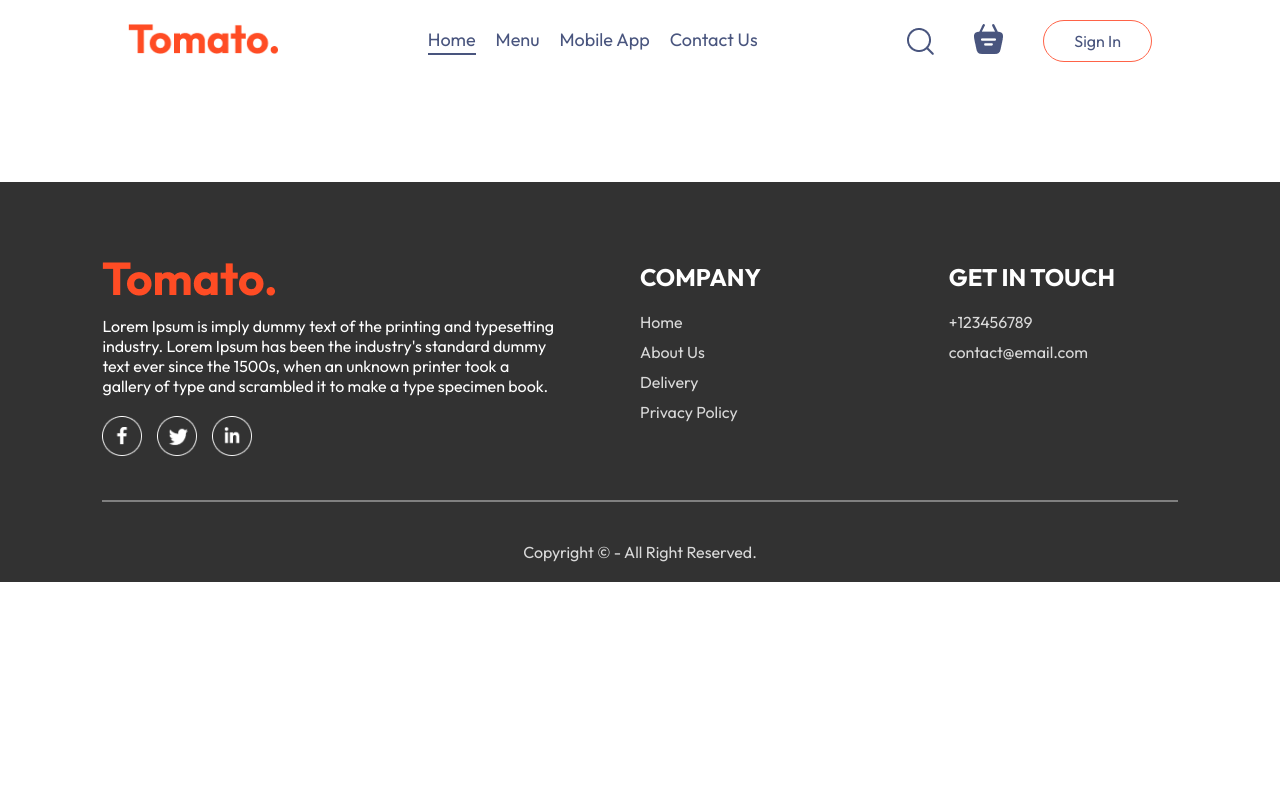
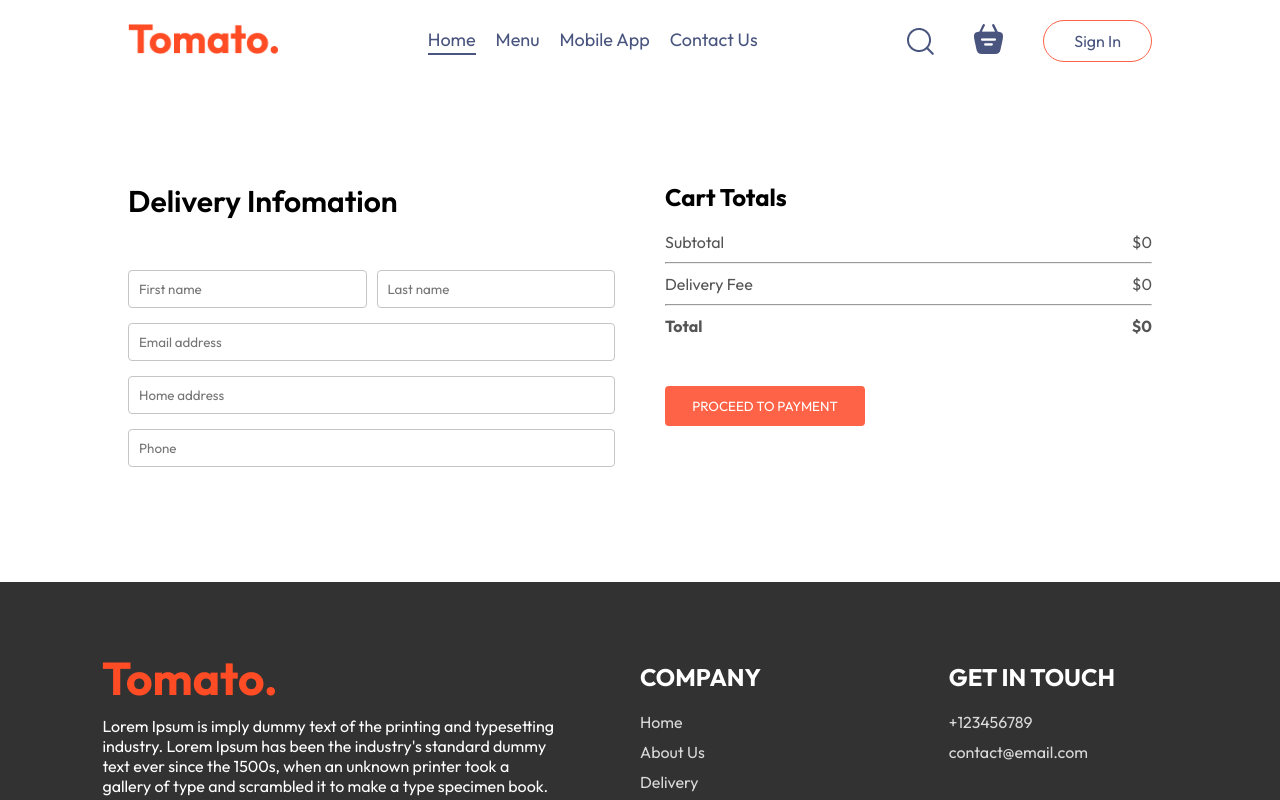
Before and after one commit to quang120901/FoodApp_ReactJS, a React (Vite) app: page /order in a window 1280 px wide. Shown: the top 800 px of the page. Built offline with nearby package versions, Linux system fonts and the light colour scheme.

Commit message:
add placeorder

```diff
--- a/src/pages/Cart/Cart.jsx
+++ b/src/pages/Cart/Cart.jsx
@@ -1,10 +1,13 @@
 import React, { useContext } from "react";
 import "./Cart.css"
 import { StoreContext } from "../../context/StoreContext";
+import { useNavigate } from "react-router-dom";
 
 const Cart = () => {
 
     const {cartItems, food_list, removeFromCart, getTotalCartAmount} = useContext(StoreContext)
+
+    const navigate = useNavigate()
 
     return (
         <div className="cart">
@@ -48,15 +51,15 @@
                         <hr/>
                         <div className="cart-total-details">
                             <p>Delivery Fee</p>
-                            <p>${2}</p>
+                            <p>${getTotalCartAmount()===0?0:2}</p>
                         </div>
                         <hr />
                         <div className="cart-total-details">
                             <b>Total</b>
-                            <b>${getTotalCartAmount() + 2}</b>
+                            <b>${getTotalCartAmount()===0?0:getTotalCartAmount()+2}</b>
                         </div>
                     </div>
-                    <button>PROCEED TO CHECKOUT</button>
+                    <button onClick={()=> navigate("/order")}>PROCEED TO CHECKOUT</button>
                 </div>
                 <div className="cart-promocode">
                     <div>
--- a/src/pages/PlaceOrder/PlaceOrder.css
+++ b/src/pages/PlaceOrder/PlaceOrder.css
@@ -0,0 +1,35 @@
+.place-order {
+    display: flex;
+    align-items: start;
+    justify-content: space-between;
+    gap: 50px;
+    margin-top: 100px;
+}
+.place-order-left {
+    width: 100%;
+    max-width: max(30%, 500px);
+}
+.place-order-left .title {
+    font-size: 30px;
+    font-weight: 600;
+    margin-bottom: 50px;
+}
+.place-order-left input {
+    margin-bottom: 15px;
+    width: 100%;
+    padding: 10px;
+    border: 1px solid #c5c5c5;
+    border-radius: 4px;
+    outline-color: tomato;
+}
+.place-order-left .multi-fields {
+    display: flex;
+    gap: 10px;
+}
+.place-order-right {
+    width: 100%;
+    max-width: max(40%,500px);
+}
+.place-order .cart-total button {
+    margin-top: 30px;
+}
--- a/src/pages/PlaceOrder/PlaceOrder.jsx
+++ b/src/pages/PlaceOrder/PlaceOrder.jsx
@@ -1,11 +1,46 @@
-import React from 'react'
+import React, { useContext } from 'react'
 import "./PlaceOrder.css"
+import { StoreContext } from '../../context/StoreContext'
 
 const PlaceOrder = () => {
+
+  const {getTotalCartAmount} = useContext(StoreContext)
+
   return (
-    <div>
-
-    </div>
+    <form className='place-order'>
+      <div className="place-order-left">
+        <p className="title">Delivery Infomation</p>
+        <div className="multi-fields">
+          <input type="text" placeholder='First name'/>
+          <input type="text" placeholder='Last name'/>
+        </div>
+        <input type="email" placeholder='Email address'/>
+        <input type="text" placeholder='Home address'/>
+        <input type="text" placeholder='Phone' />
+      </div>
+      <div className="place-order-right">
+      <div className="cart-total">
+                    <h2>Cart Totals</h2>
+                    <div>
+                        <div className="cart-total-details">
+                            <p>Subtotal</p>
+                            <p>${getTotalCartAmount()}</p>
+                        </div>
+                        <hr/>
+                        <div className="cart-total-details">
+                            <p>Delivery Fee</p>
+                            <p>${getTotalCartAmount()===0?0:2}</p>
+                        </div>
+                        <hr />
+                        <div className="cart-total-details">
+                            <b>Total</b>
+                            <b>${getTotalCartAmount()===0?0:getTotalCartAmount()+2}</b>
+                        </div>
+                    </div>
+                    <button>PROCEED TO PAYMENT</button>
+                </div>
+      </div>
+    </form>
   )
 }
 
```
